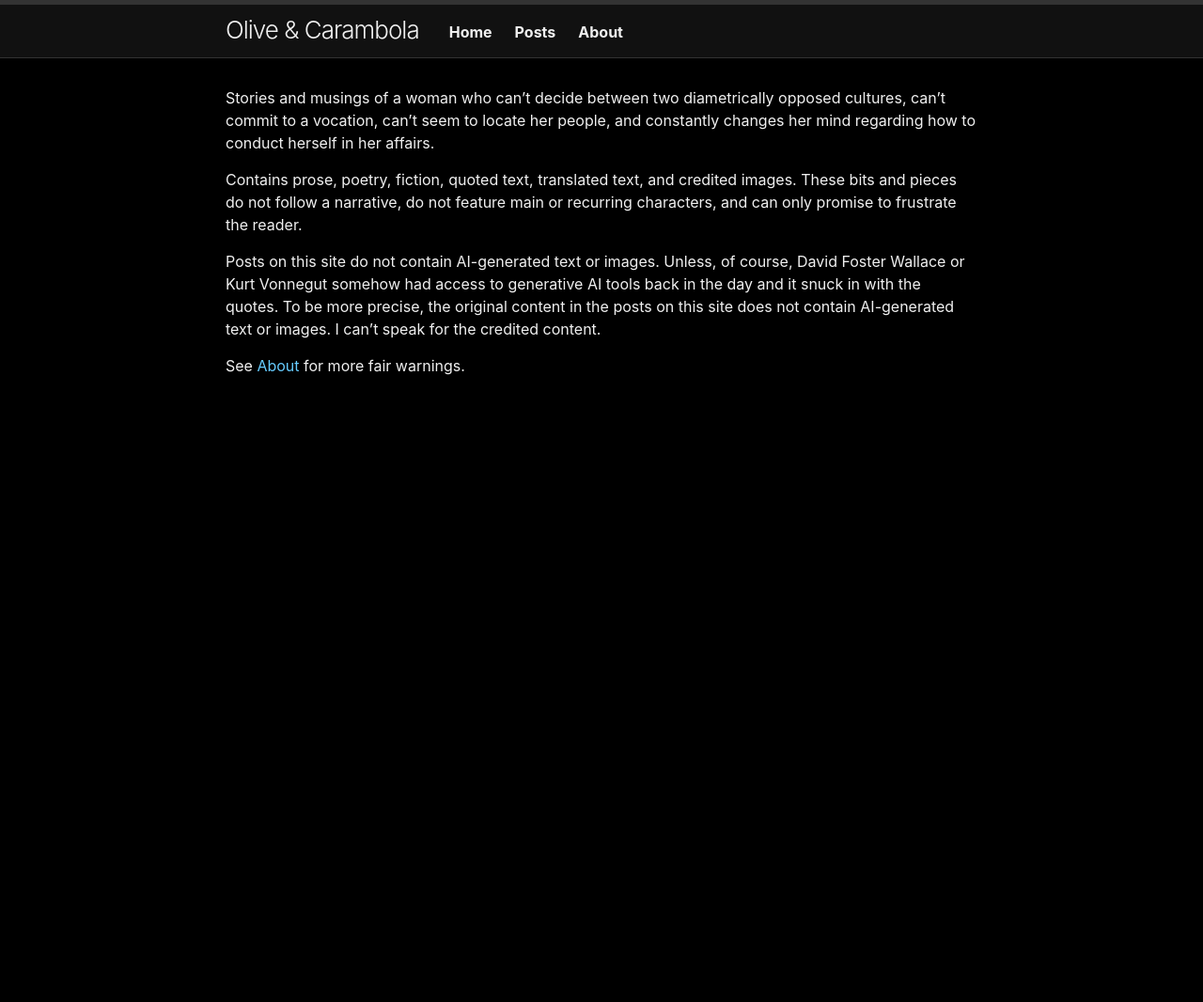
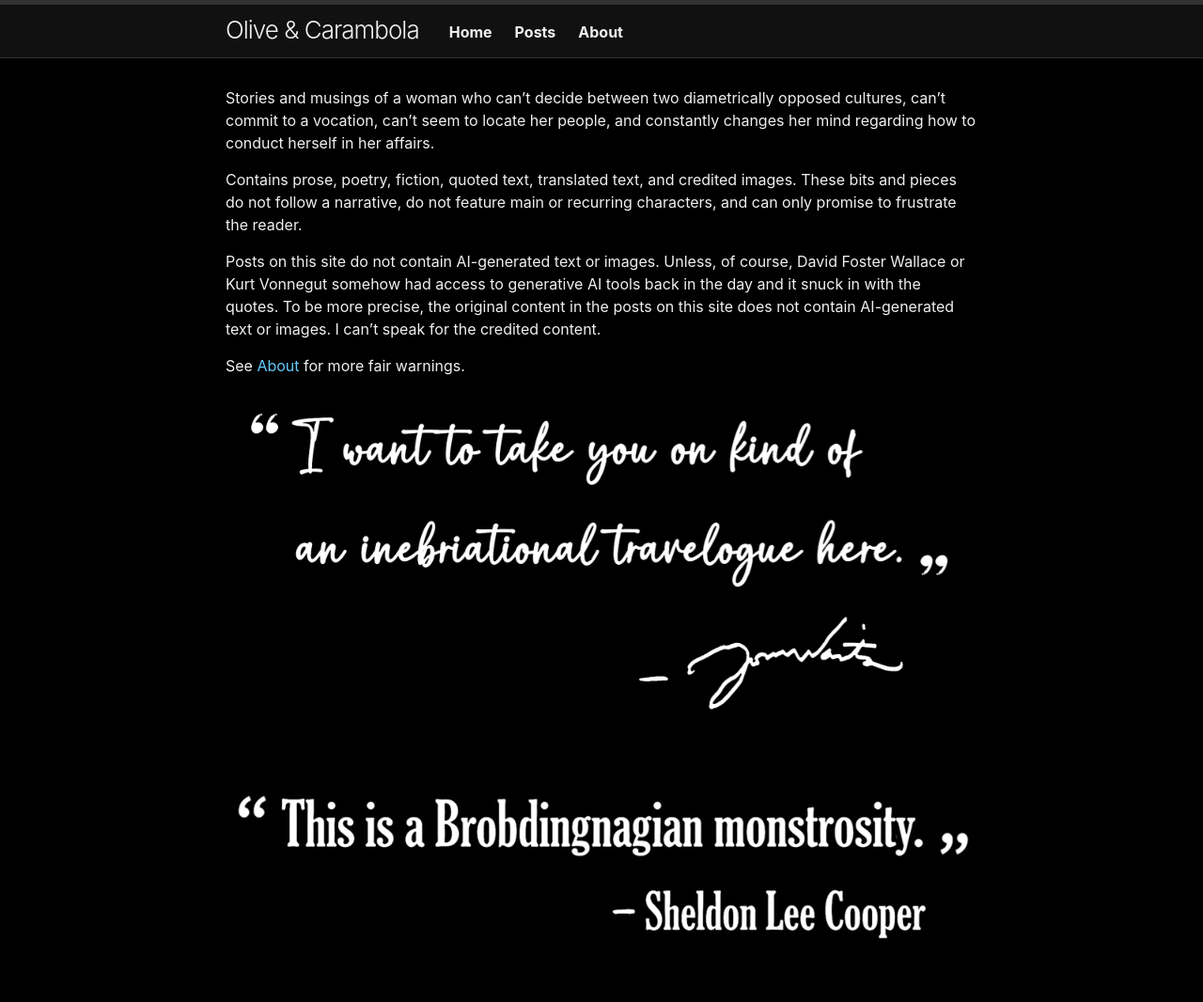
Before and after one commit to olivecarambola/coda, a Jekyll site: the page built from index.md, in a window 1280 px wide. Shown: the whole page at 94% size. Built offline with Jekyll 4.4.1, drawn with Linux system fonts in a browser that asks for light colours; before the commit the page ends 900 px from its top, so only the background shows below that.

Commit message:
Update index.md

```diff
--- a/index.md
+++ b/index.md
@@ -8,3 +8,5 @@ Contains prose, poetry, fiction, quoted text, translated text, and credited imag
 Posts on this site do not contain AI-generated text or images. Unless, of course, David Foster Wallace or Kurt Vonnegut somehow had access to generative AI tools back in the day and it snuck in with the quotes. To be more precise, the original content in the posts on this site does not contain AI-generated text or images. I can't speak for the credited content.
 
 See [About](https://olivecarambola.github.io/logbook/about/) for more fair warnings.
+
+![home page qutoes](assets/images/homepagequote.png)
```
